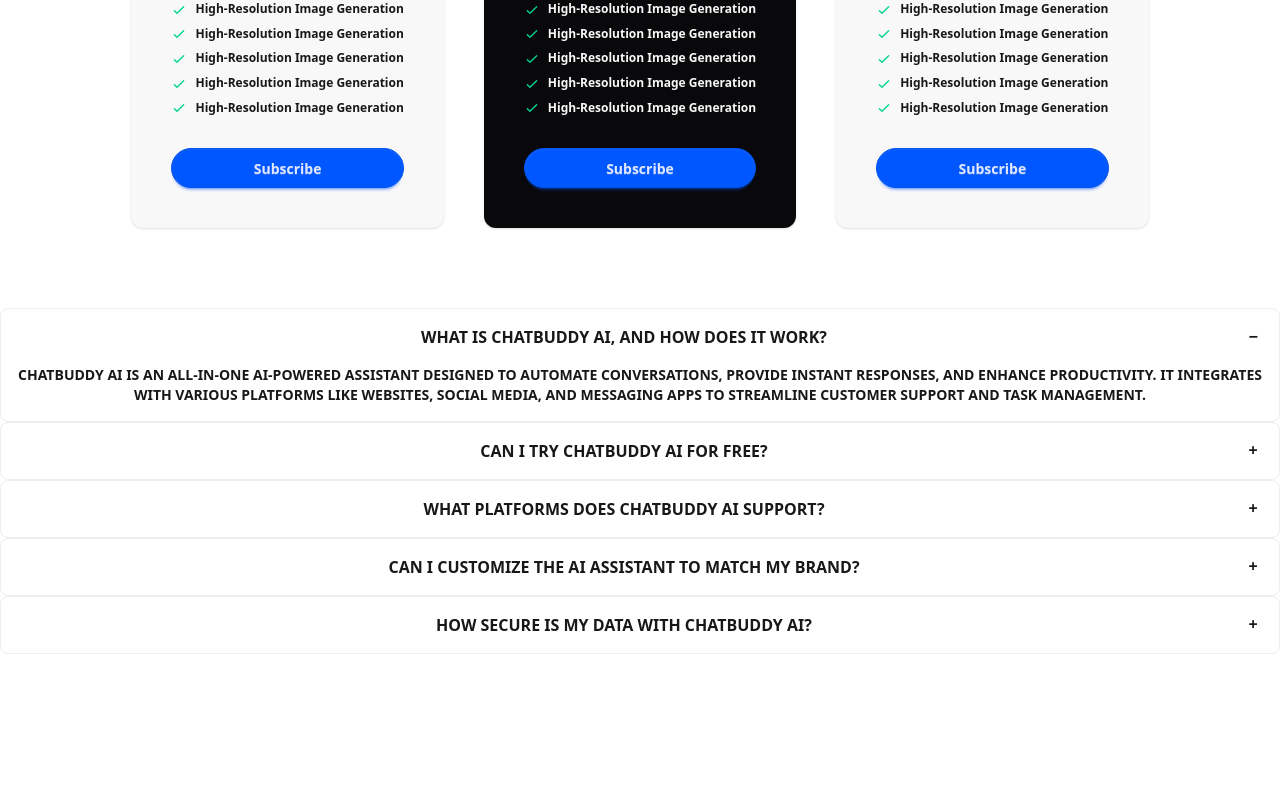
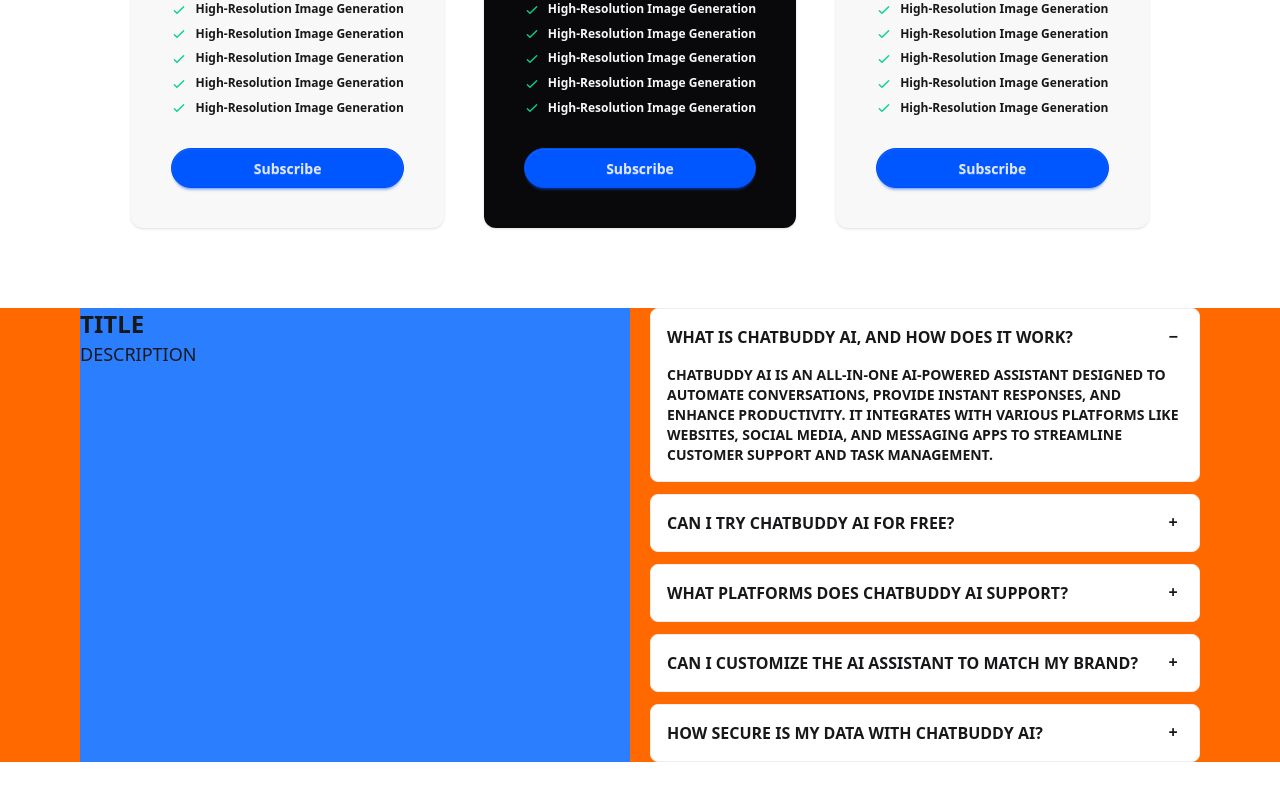
Before and after one commit to HirmaanR/crystal-client, a Next.js app: page / in a window 1280 px wide. Shown: the part 4829-5629 px from the top of the page. Before the commit the page ends 5483 px from the top, so only its background shows below. Built offline with nearby package versions, Linux system fonts and the light colour scheme.

Commit message:
feat: 🎸 make faqs section with title and description

```diff
--- a/app/components/homePage/FaqsHomeSection.jsx
+++ b/app/components/homePage/FaqsHomeSection.jsx
@@ -9,16 +9,22 @@ function FaqsHomeSection({ }) {
   ]
 
   return (
-    <div>
-      {faqs.map((item, index) => {
-        return (
-          <div key={index} class="collapse collapse-plus bg-base-100 border border-base-300">
-            <input type="radio" name="my-accordion-3" checked={index === 0 ? "checked" : ""} />
-            <div class="collapse-title font-semibold">{item.title}</div>
-            <div class="collapse-content text-sm">{item.content}</div>
-          </div>
-        )
-      })}
+    <div className="grid grid-cols-1 bg-orange-500 md:grid-cols-2 text-left gap-5 px-20 mb-32">
+      <div className="bg-blue-500">
+        <h1 className="font-bold text-2xl">title</h1>
+        <p className="font-light text-lg">description</p>
+      </div>
+      <div className="grid grid-cols-1 gap-3">
+        {faqs.map((item, index) => {
+          return (
+            <div className="collapse collapse-plus bg-base-100 border border-base-300">
+              <input type="radio" name="my-accordion-3" defaultChecked={index === 0} />
+              <div className="collapse-title font-semibold">{item.title}</div>
+              <div className="collapse-content text-sm">{item.content}</div>
+            </div>
+          )
+        })}
+      </div>
     </div>
   )
 }
```
